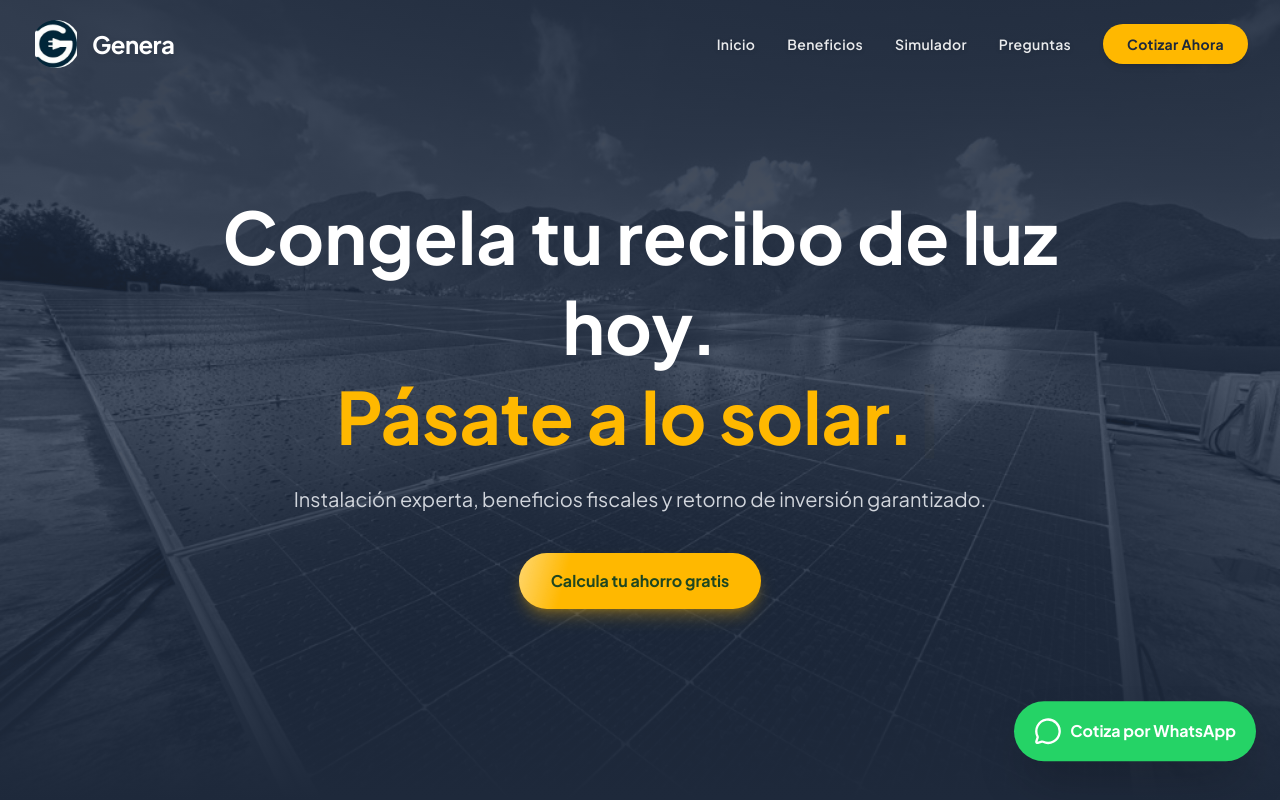
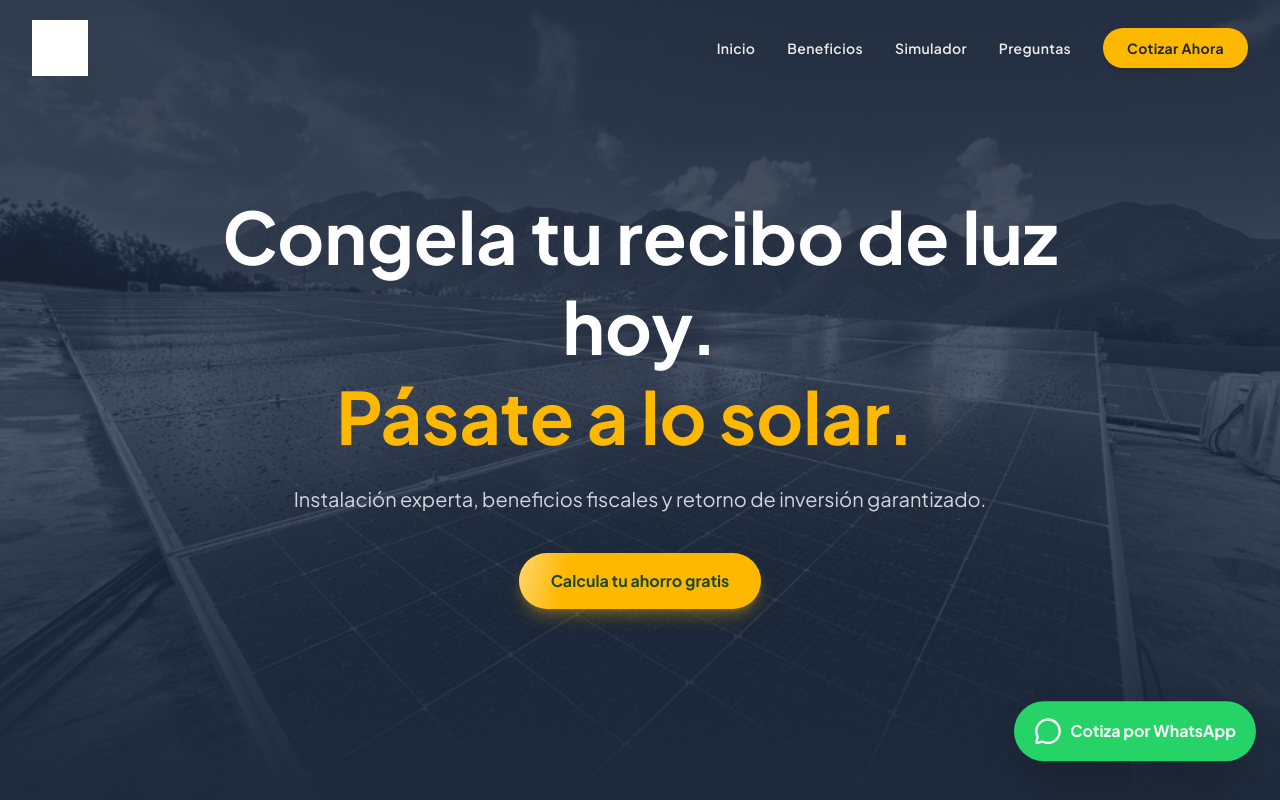
Before and after one commit to iramirezftg/genera-mexico, a Next.js app: page / in a window 1280 px wide. Shown: the top 800 px of the page. Built offline with nearby package versions, Linux system fonts and the light colour scheme.

Commit message:
feat: logo genera en header y footer con tipografía Nunito

```diff
--- a/src/app/layout.tsx
+++ b/src/app/layout.tsx
@@ -1,10 +1,16 @@
 import type { Metadata } from "next";
-import { Plus_Jakarta_Sans } from "next/font/google";
+import { Plus_Jakarta_Sans, Nunito } from "next/font/google";
 import "./globals.css";
 
 const plusJakartaSans = Plus_Jakarta_Sans({
   variable: "--font-plus-jakarta-sans",
   subsets: ["latin"],
+});
+
+const nunito = Nunito({
+  variable: "--font-nunito",
+  subsets: ["latin"],
+  weight: ["400", "600", "700", "800"],
 });
 
 export const metadata: Metadata = {
@@ -23,7 +29,7 @@ export default function RootLayout({
   return (
     <html
       lang="es"
-      className={`${plusJakartaSans.variable} h-full antialiased`}
+      className={`${plusJakartaSans.variable} ${nunito.variable} h-full antialiased`}
       suppressHydrationWarning
     >
       <body className="min-h-full flex flex-col" suppressHydrationWarning>
--- a/src/components/Footer.tsx
+++ b/src/components/Footer.tsx
@@ -1,4 +1,5 @@
 import React from 'react';
+import Image from 'next/image';
 
 export default function Footer() {
   return (
@@ -8,7 +9,15 @@ export default function Footer() {
 
           {/* Columna 1: Marca */}
           <div>
-            <h3 className="text-xl font-bold text-brand-green mb-4">Genera Solar</h3>
+            <a href="#top" className="inline-flex items-center mb-4">
+              <Image
+                src="/logo-genera.jpg"
+                alt="Genera México — Energía Consciente"
+                width={140}
+                height={50}
+                className="h-12 w-auto object-contain"
+              />
+            </a>
             <p className="text-gray-500 pr-4 leading-relaxed">
               Energía consciente para hogares y empresas que buscan ahorro, control y sostenibilidad real.
             </p>
--- a/src/components/Header.tsx
+++ b/src/components/Header.tsx
@@ -33,20 +33,19 @@ export default function Header() {
         <div className="flex justify-between items-center">
 
           {/* Logo */}
-          <a href="#top" className="flex items-center gap-3">
-            <div className="relative w-10 h-10 md:w-12 md:h-12 overflow-hidden rounded-full">
+          <a href="#top" className="flex items-center">
+            <div className="relative h-12 md:h-14 w-auto">
               <Image
-                src="/logo.jpg"
-                alt="Genera México Logo"
-                fill
-                className="object-contain"
+                src="/logo-genera.jpg"
+                alt="Genera México — Energía Consciente"
+                width={160}
+                height={56}
+                className={`h-12 md:h-14 w-auto object-contain transition-all duration-300 ${
+                  isScrolled ? '' : 'brightness-0 invert'
+                }`}
+                priority
               />
             </div>
-            <span className={`font-bold text-xl md:text-2xl tracking-tight transition-colors ${
-              isScrolled ? 'text-brand-dark' : 'text-white drop-shadow-md'
-            }`}>
-              Genera
-            </span>
           </a>
 
           {/* Desktop Nav */}
```
Also changed, not shown: public/logo-genera.jpg (added).
